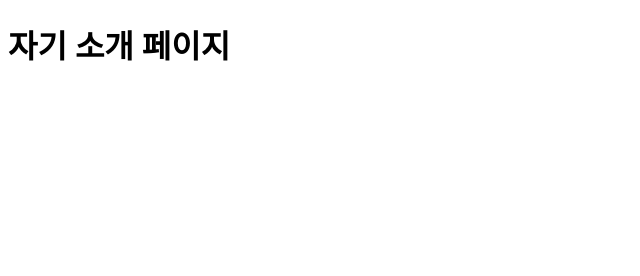
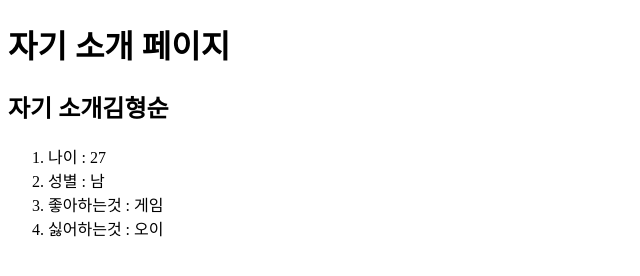
Before and after one commit to taehyu/introduce-page, a plain HTML site: page index.html in a window 1280 px wide. Shown: the whole page, without its empty margins (0-640 px from the left). Drawn offline with Linux system fonts and the light colour scheme.

Commit message:
comingsoon intro

```diff
--- a/index.html
+++ b/index.html
@@ -12,7 +12,26 @@
   </header>
   <div>
       <!-- 섹션 추가 부탁드려요 -->
-
+      <section class="favorite">
+        <h2 class="favorite__title sprite spriteFavorite">
+          자기 소개<span class="favorite__enTitle themeOrange">김형순</span>
+        </h2>
+        <ol class="favorite__list">
+          <li>
+              나이 : 27
+          </li>
+          <li>
+              성별 : 남
+          </li>
+          <li>
+              좋아하는것 : 게임
+          </li>
+          <li>
+              싫어하는것 : 오이
+          </li>
+        </ol>
+      </section>
+      <!-- 섹션 추가 김형순 -->
   </div>
 </body>
 </html>
```
